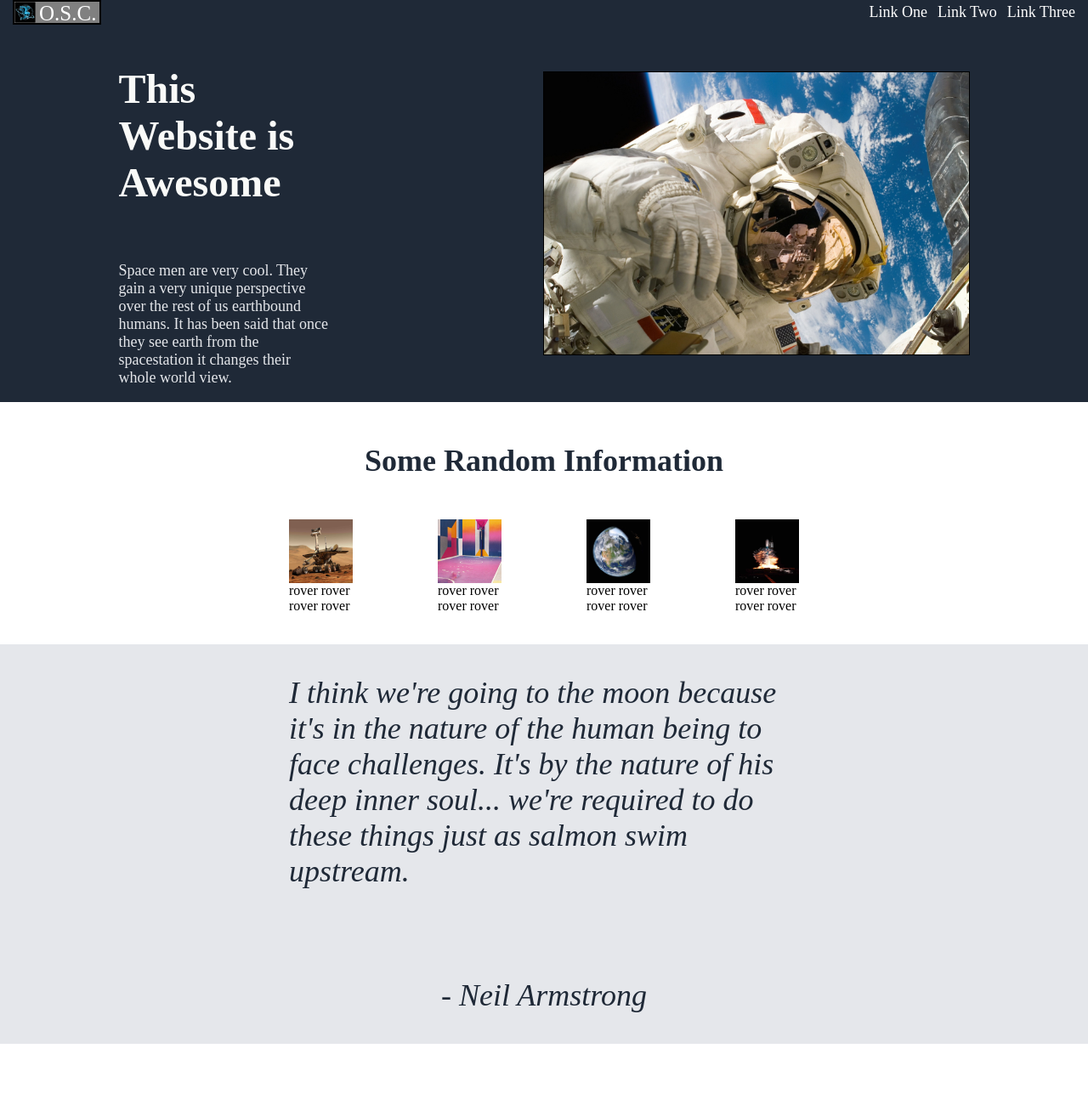
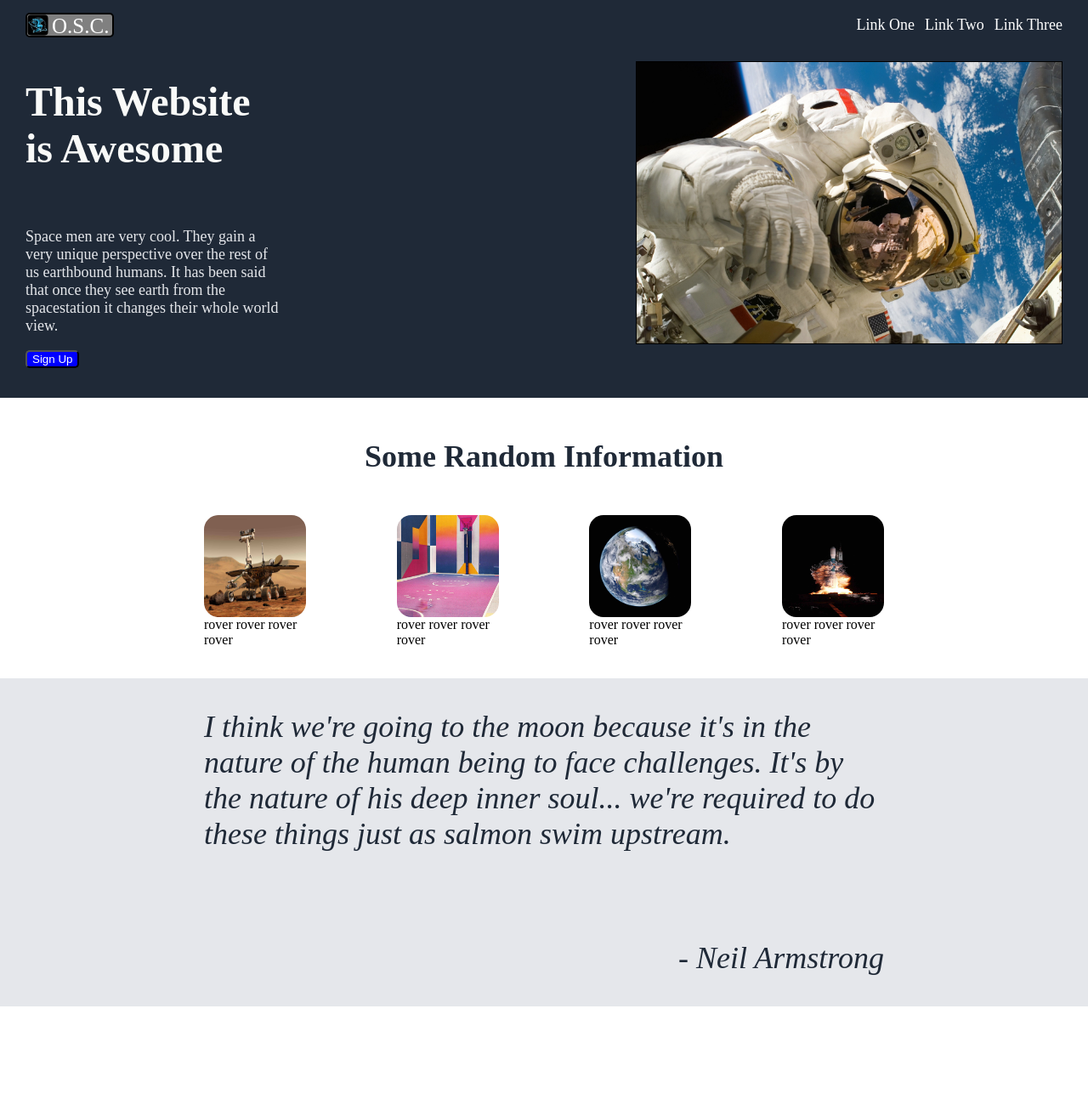
Before and after one commit to d2er29/odin_landing_page, a plain HTML site: page index.html in a window 1280 px wide. Shown: the top 1300 px of the page at 85% size. Drawn offline with Linux system fonts and the light colour scheme.

Commit message:
Add to style.css to further refine look

```diff
--- a/index.html
+++ b/index.html
@@ -19,6 +19,7 @@
       </div>
     </div>
     <div class="bheader">
+      <div>
         <div class="text1">
           <h3>
            This Website is Awesome
@@ -27,6 +28,8 @@
             Space men are very cool. They gain a very unique perspective over the rest of us earthbound humans.
             It has been said that once they see earth from the spacestation it changes their whole world view.
           </p>
+        </div>
+          <button type="button">Sign Up</button>
       </div>
       <img class="bigspace" src="./img/big-space.jpg" alt="astronaut in space with earth in the background">
     </div>
@@ -59,9 +62,11 @@
       I think we're going to the moon because it's in the nature of the human being to face challenges.
       It's by the nature of his deep inner soul... we're required to do these things just as salmon swim upstream.
     <p>
-    <p class="author">
+    <div class="author">
+    <p>
       - Neil Armstrong
     </p>
+    </div>
   </div>
   <div class="bottom">
     <div class="adbox">
--- a/style.css
+++ b/style.css
@@ -9,27 +9,29 @@ div {
   padding: 0;
 }
 .top {
-  padding: 0 15px;
+  padding: 15px 30px 35px;
   background-color: #1F2937;
   color: white;
 }
 .header {
   display: flex;
   flex: auto;
-  justify-content: center;
+  justify-content: space-between;
 }
 .logo {
+  margin-right: auto;
   display: flex;
-  margin-right: auto;
   align-items: center;
   gap: 4px;
   background-color: gray;
   border: 2px solid black;
   padding-right: 4px;
+  border-radius: 5px;
 }
 .man {
   flex: 0 0 25px;
   height: 25px;
+  border-radius: 5px;
 }
 span.man {
   font-size: 25px;
@@ -46,13 +48,13 @@ span.man {
 }
 .bheader {
   display: flex;
-  justify-content: space-around;
+  justify-content: space-between;
 }
 .text1 {
   display: flex;
   flex-direction: column;
   flex: auto;
-  max-width: 250px;
+  max-width: 300px;
 }
 .bigspace {
   width: 500px;
@@ -84,16 +86,17 @@ h4 {
 .icon {
   display: flex;
   justify-content: space-between;
-  width: 600px;
+  width: 800px;
 }
 .icons {
-  width: 75px;
-  height: 75px;
+  width: 120px;
+  height: 120px;
+  border-radius: 17px;
 }
 .info {
   display: flex;
   flex-direction: column;
-  width: 75px;
+  width: 120px;
 }
 .bmid {
   display: flex;
@@ -110,11 +113,14 @@ h4 {
 }
 .quote {
   text-align: left;
-  max-width: 600px;
+  max-width: 800px;
 }
-.author {
+div.author {
+  justify-content: center;
+  width: 800px;
+}
+div.author > p {
   text-align: right;
-  max-width: 600px;
 }
 .bottom {
   display: flex;
@@ -128,15 +134,18 @@ h4 {
   border-radius: 10px;
   display: flex;
   flex-direction: row;
-  flex-basis: 600px;
+  flex-basis: 800px;
   padding: 0 70px;
+  gap: 30px;
 }
 .adbox>button {
+  height: min-content;
+  margin-top: auto;
+  margin-bottom: auto;
+}
+button {
   border-radius: 5px;
-  height: min-content;
   white-space: nowrap;
   background-color: blue;
   color: white;
-  margin-top: auto;
-  margin-bottom: auto;
 }
```
Lines whose indentation alone changed are shown as unchanged.
